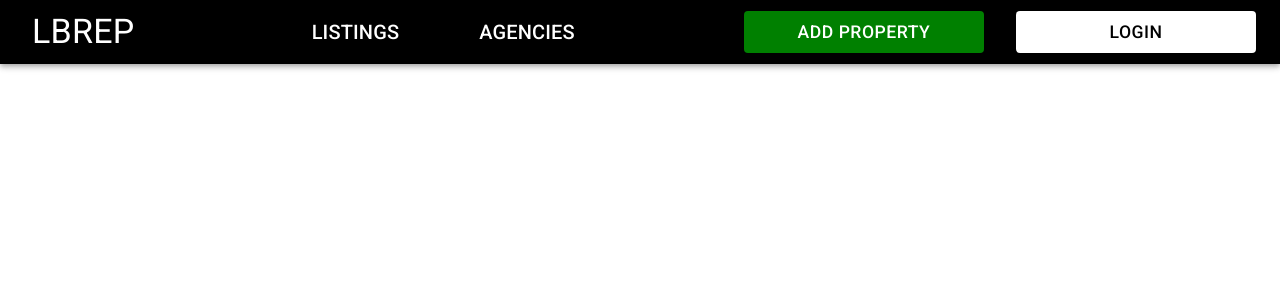
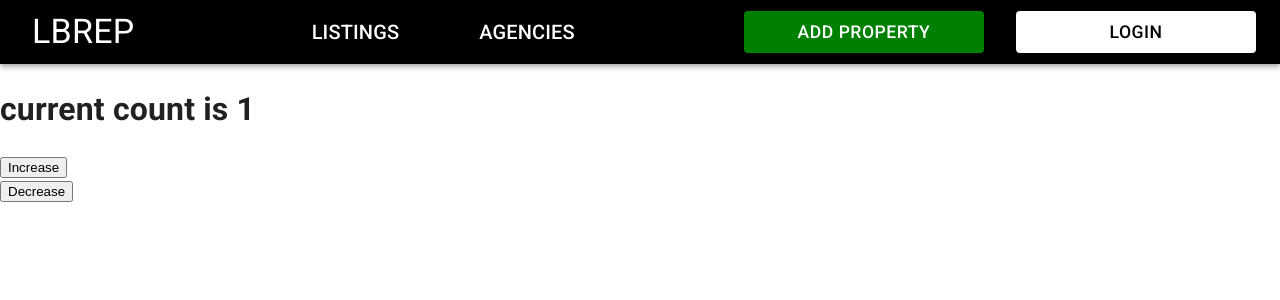
Before and after one commit to wiktorpiela/react-learn, a React (Create React App) app: page /testing in a window 1280 px wide. Shown: the top 300 px of the page. Built offline with nearby package versions, Linux system fonts and the light colour scheme.

Commit message:
testing hook useeffect and usestate

```diff
--- a/src/App.jsx
+++ b/src/App.jsx
@@ -6,6 +6,7 @@ import Login from './components/Login';
 import Listings from './components/Listings';
 import { CssBaseline } from '@mui/material';
 import Header from './components/Header';
+import Testing from './components/Testing';
 
 // const arrFruits = [
 //   {
@@ -51,6 +52,7 @@ function App() {
           <Route path='/' element={<Home/>}/>
           <Route path='/login' element={<Login/>}/>
           <Route path='/listings' element={<Listings/>}/>
+          <Route path='/testing' element={<Testing/>}/>
         </Routes>
       </BrowserRouter>
 
--- /dev/null
+++ b/src/components/Testing.jsx
@@ -0,0 +1,35 @@
+import React, { useState } from 'react'
+import { useEffect } from 'react'
+
+function Testing() {
+
+    const [count, setCount] = useState(1)
+
+    // useEffect(()=>{
+    //     console.log('this is a first useeffect')
+    // },[])
+
+    useEffect(()=>{
+        console.log(`current count is ${count}`)
+    },[count])
+
+    function IncreaseCount(){
+        setCount(currentVal=>currentVal+1)
+    }
+
+    function DecreaseCount(){
+        setCount(currentVal=>currentVal-1)
+    }
+
+  return (
+    <div>
+        <h1>current count is {count}</h1>
+      <button onClick={IncreaseCount}>Increase</button>
+      <br />
+      <button onClick={DecreaseCount}>Decrease</button>
+
+    </div>
+  )
+}
+
+export default Testing
--- a/src/index.js
+++ b/src/index.js
@@ -6,9 +6,9 @@ import reportWebVitals from './reportWebVitals';
 
 const root = ReactDOM.createRoot(document.getElementById('root'));
 root.render(
-  <React.StrictMode>
+  // <React.StrictMode>
     <App />
-  </React.StrictMode>
+  // </React.StrictMode>
 );
 
 // If you want to start measuring performance in your app, pass a function
```
